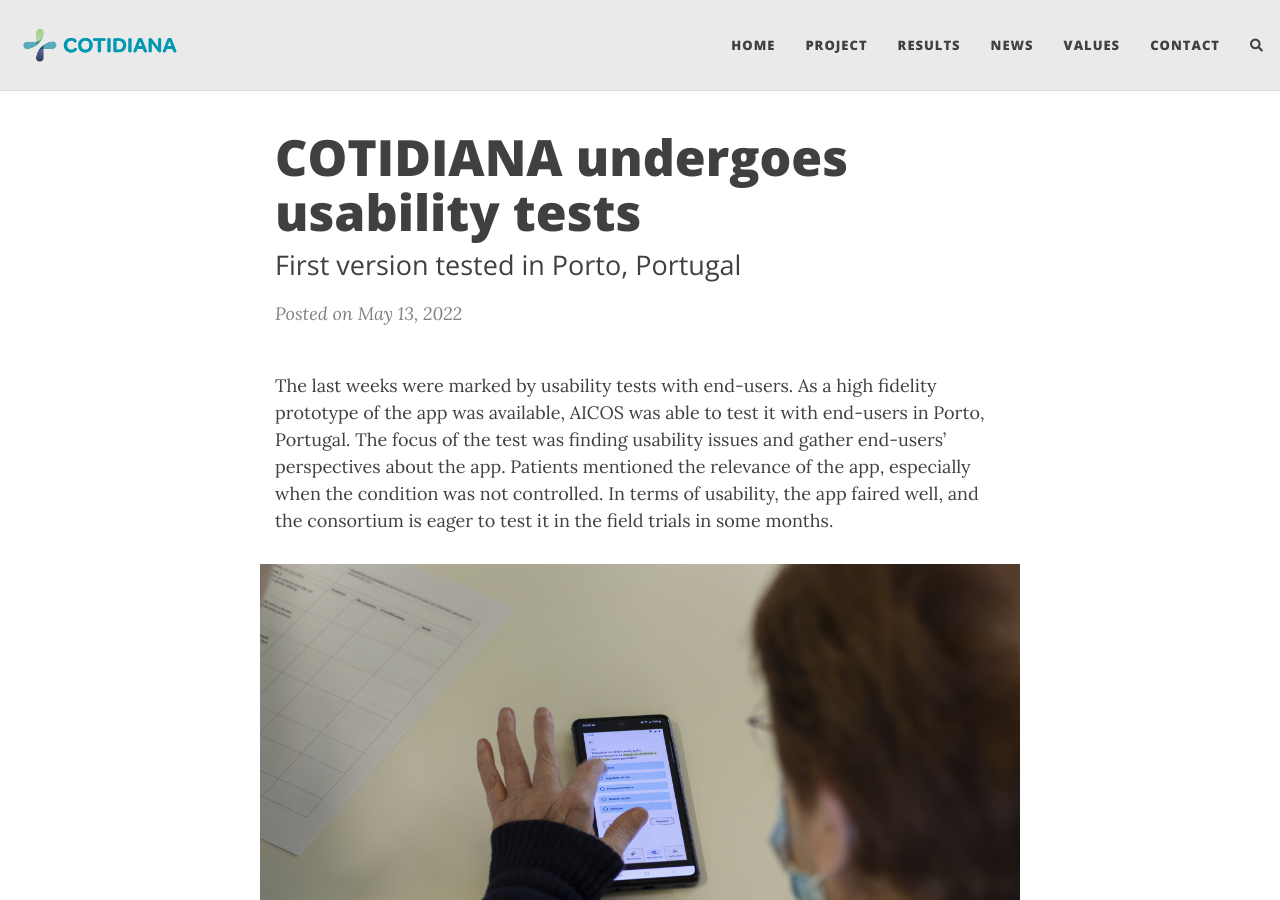
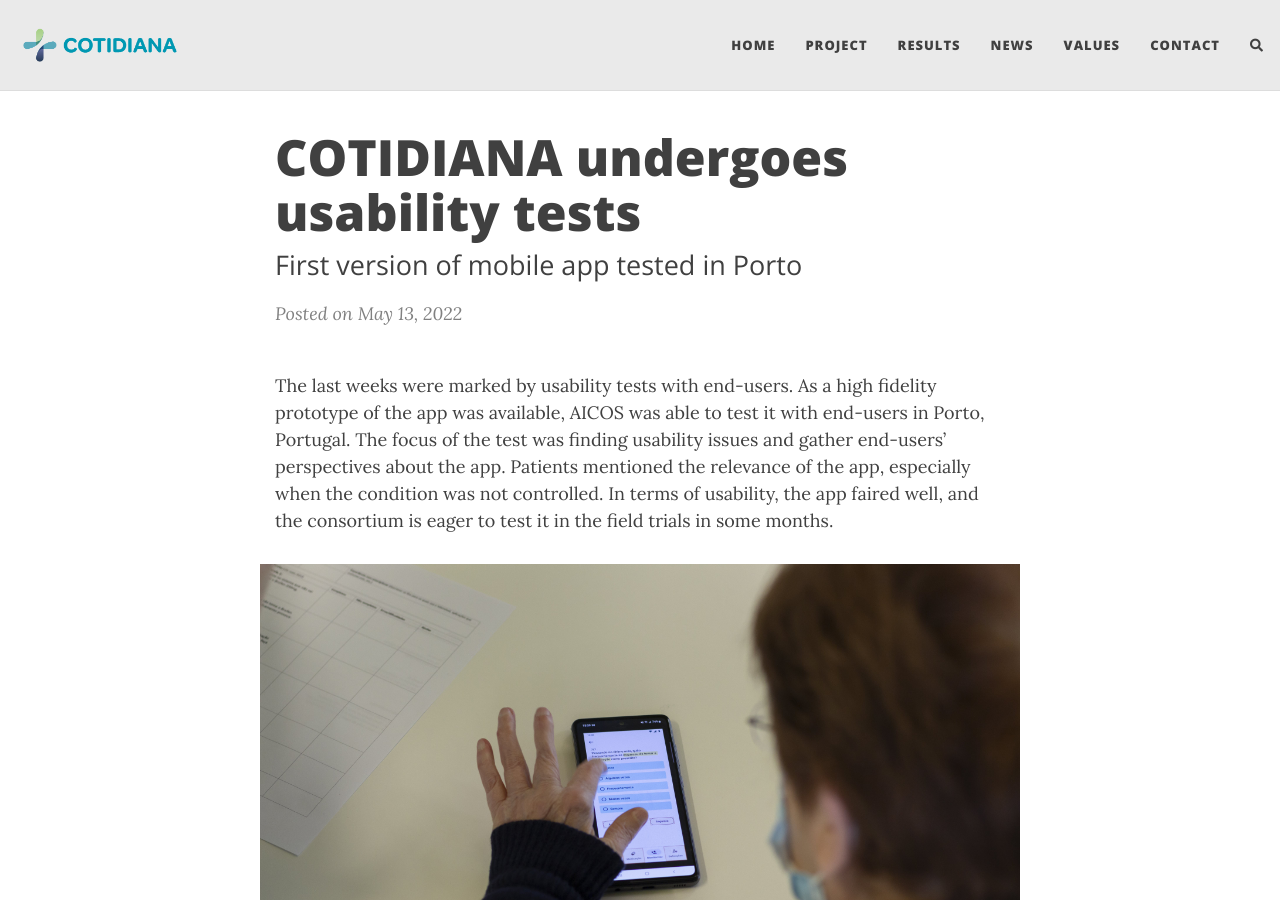
Before and after one commit to fraunhoferportugal/cotidiana-website, a Jekyll site: the page built from _posts/2022-05-13-usability-tests.md, in a window 1280 px wide and 900 px high. Built offline with Jekyll 4.4.1, drawn with Linux system fonts in a browser that asks for light colours; nearby versions of some CDN libraries; comment, search, counter and statistics services are not loaded.

Commit message:
Update 2022-05-13-usability-tests.md

```diff
--- a/_posts/2022-05-13-usability-tests.md
+++ b/_posts/2022-05-13-usability-tests.md
@@ -1,7 +1,7 @@
 ---
 layout: post
 title: COTIDIANA undergoes usability tests
-subtitle: First version tested in Porto, Portugal
+subtitle: First version of mobile app tested in Porto
 gh-repo: daattali/beautiful-jekyll
 tags: [COTIDIANA app, testing, end-users]
 comments: false
```
